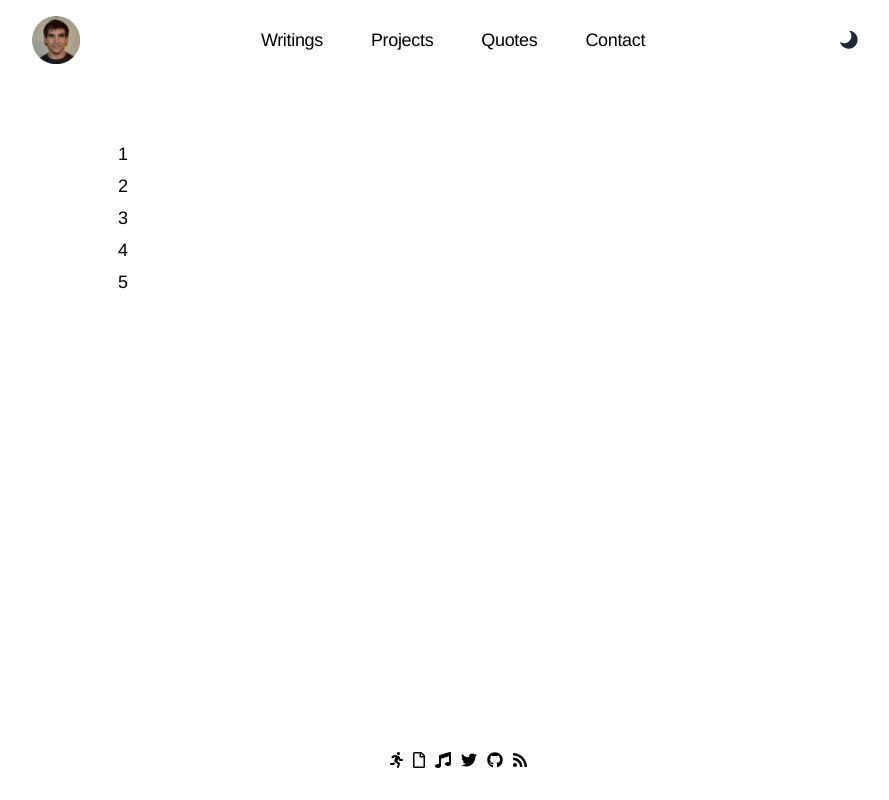
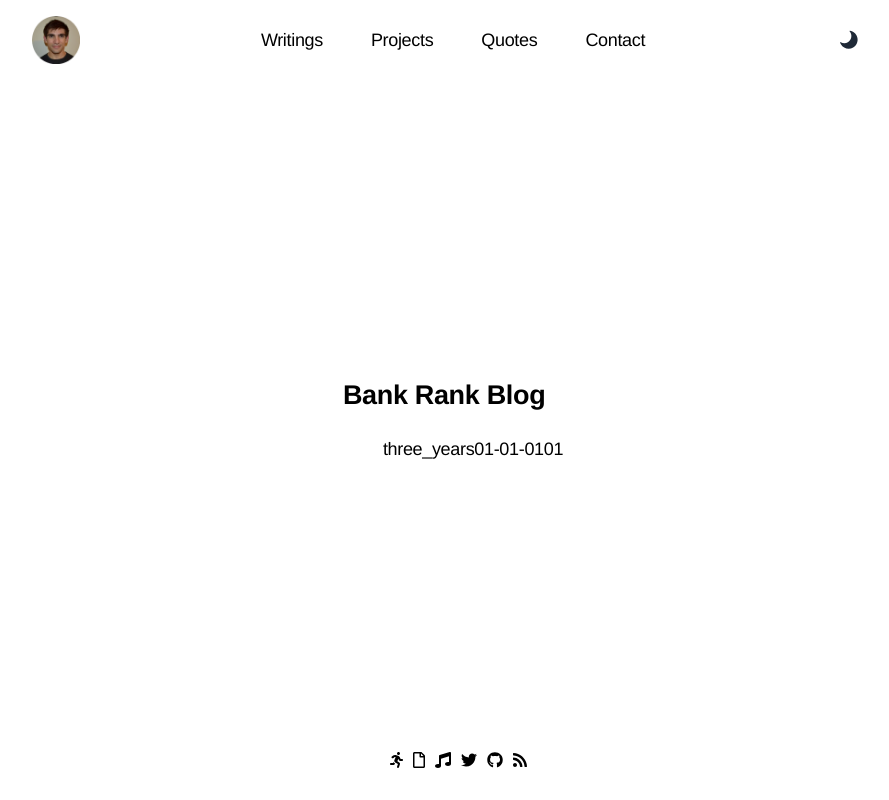
Before and after one commit to Anthony-Calderaro/calderarrow, a Next.js app: page /writings in a window 1280 px wide. Shown: the whole page, without its empty margins (187-1076 px from the left). Built offline with nearby package versions, Linux system fonts and the light colour scheme.

Commit message:
Trying to set up the posts.

```diff
--- /dev/null
+++ b/lib/posts.js
@@ -0,0 +1,90 @@
+/*
+  Boilerplate taken from nextjs tutorial on getstaticprops.
+  https://nextjs.org/learn/basics/data-fetching/implement-getstaticprops
+*/
+import fs from 'fs'
+import path from 'path'
+import matter from 'gray-matter'
+import remark from 'remark'
+import html from 'remark-html'
+
+const postsDirectory = path.join(process.cwd(), 'posts')
+
+
+export function getSortedPostsData() {
+  // Get file names under /posts
+  const fileNames = fs.readdirSync(postsDirectory)
+  const allPostsData = fileNames.map(fileName => {
+    // Remove ".md" from file name to get id
+    const id = fileName.replace(/\.md$/, '')
+
+    // Read markdown file as string
+    const fullPath = path.join(postsDirectory, fileName)
+    const fileContents = fs.readFileSync(fullPath, 'utf8')
+
+    // Use gray-matter to parse the post metadata section
+    const matterResult = matter(fileContents)
+
+    // Combine the data with the id
+    return {
+      id,
+      ...matterResult.data
+    }
+  })
+  // Sort posts by date
+  return allPostsData.sort((a, b) => {
+    if (a.date < b.date) {
+      return 1
+    } else {
+      return -1
+    }
+  })
+}
+
+export function getAllPostTitles() {
+  const fileNames = fs.readdirSync(postsDirectory)
+
+  // Returns an array that looks like this:
+  // [
+  //   {
+  //     params: {
+  //       id: 'ssg-ssr'
+  //     }
+  //   },
+  //   {
+  //     params: {
+  //       id: 'pre-rendering'
+  //     }
+  //   }
+  // ]
+  return fileNames.map(fileName => {
+    return {
+      params: {
+        title: fileName.replace(/\.md$/, '')
+      }
+    }
+  })
+}
+
+export async function getPostData(title) {
+  const fullPath = path.join(postsDirectory, `${title}.md`)
+  const fileContents = fs.readFileSync(fullPath, 'utf8')
+
+  // Use gray-matter to parse the post metadata section
+  const matterResult = matter(fileContents)
+
+  // Use remark to convert markdown into HTML string
+  const processedContent = await remark()
+    .use(html)
+    .process(matterResult.content)
+  const postContent = processedContent.toString()
+
+  // Combine the data with the title
+  return {
+    title,
+    postContent,
+    ...matterResult.data
+  }
+
+
+}
--- /dev/null
+++ b/pages/music.js
@@ -0,0 +1,5 @@
+import MusicPage from '../components/MusicPage/MusicPage';
+
+export default function Music() {
+  return <MusicPage />;
+}
--- a/pages/writings/run-log.js
+++ b/pages/run-log.js
@@ -1,4 +1,4 @@
-import RunLog from '../../components/RunLog/RunLog';
+import RunLog from '../components/RunLog/RunLog';
 
 export default function run_log() {
   return <RunLog />;
--- a/pages/writings.js
+++ b/pages/writings.js
@@ -146,11 +146,51 @@ const BlogCard = ({ essay, categoryFilters }) => {
 // }
 
 
-export default function writings() {
-  const arr = [1, 2, 3, 4, 5];
+// export default function writings() {
+//   const arr = [1, 2, 3, 4, 5];
+//   return (
+//     <ul>
+//         {arr.map(i => <div>{i}</div>)}
+//     </ul>
+//   )
+// }
+
+// Packages
+import Head from 'next/head';
+
+// Content
+import { getSortedPostsData } from '../lib/posts.js'
+// import NavigationBar from '../components/Navigation/NavigationBar/NavigationBar';
+// import MenuDrawer from '../components/MenuDrawer/MenuDrawer';
+
+export async function getStaticProps() {
+  const allPostsData = getSortedPostsData();
+  return {
+    props: {
+      allPostsData
+    }
+  }
+}
+
+export default ({ allPostsData }) => {
+  console.log('allPostsData', allPostsData)
   return (
-    <ul>
-        {arr.map(i => <div>{i}</div>)}
-    </ul>
+    <>
+      {/* <NavigationBar showSearchResults={false} showSignInButton={false} showPremiumSignupButton={false} />
+      <MenuDrawer /> */}
+      <section style={{ maxWidth: '600px', margin: 'auto'}}>
+        <h2>Bank Rank Blog</h2>
+        <ul>
+          {allPostsData.map(({ id, date, title }) => (
+            <li key={id} style={{ display: 'flex', justifyContent: 'space-between', margin: '5px 0'}}>
+              <Link href={`/writings/${id}`}>
+                <a>{title}</a>
+              </Link>
+              {date}
+            </li>
+          ))}
+        </ul>
+      </section>
+    </>
   )
 }
--- a/pages/writings/[title].js
+++ b/pages/writings/[title].js
@@ -11,7 +11,8 @@ export default function Post() {
         <title>{title} | Bank Rank Blog</title>
         {/* Todo: blog favicon */}
       </Head>
-      </div>
+    </div>
+  )
 }
 
 export async function getStaticPaths() {
--- a/pages/writings/music.js
+++ /dev/null
@@ -1,5 +0,0 @@
-import MusicPage from '../../components/MusicPage/MusicPage';
-
-export default function Music() {
-  return <MusicPage />;
-}
```
Also changed, not shown: 1 other file (tests, documents, lock files or other folders).
